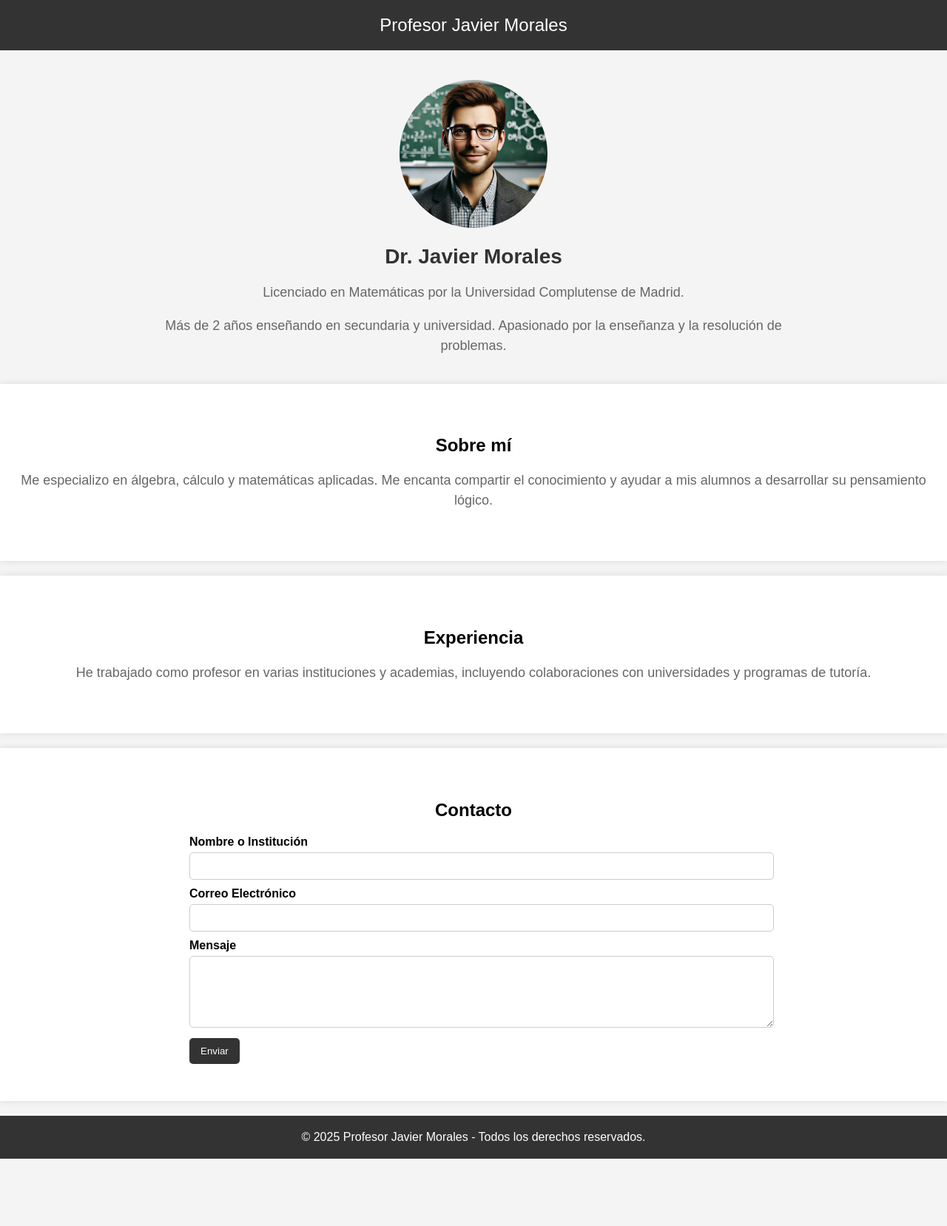
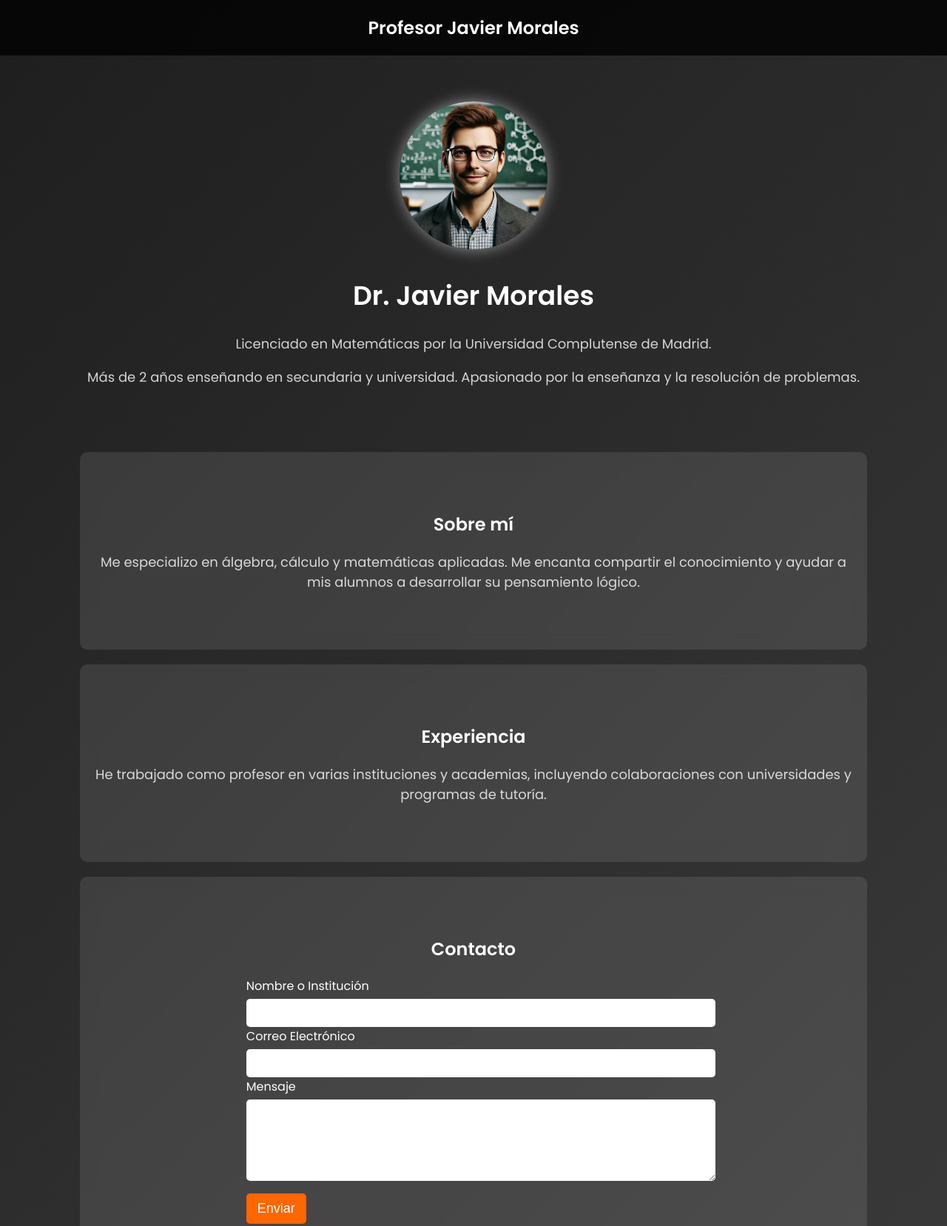
Before and after one commit to JavierMoralesMatematicas/javiermoralesmatematicas.github.io, a plain HTML site: page index.html in a window 1280 px wide. Shown: the top 1657 px of the page at 74% size. Before the commit the page ends 1566 px from the top, so only its background shows below. Drawn offline with Linux system fonts and the light colour scheme.

Commit message:
Update index.html

```diff
--- a/index.html
+++ b/index.html
@@ -4,83 +4,95 @@
     <meta name="viewport" content="width=device-width, initial-scale=1.0">
     <title>Profesor Javier Morales</title>
     <style>
-        body {
-            font-family: Arial, sans-serif;
-            background-color: #f4f4f4;
+        @import url('https://fonts.googleapis.com/css2?family=Poppins:wght@300;400;600&display=swap');body {
+        font-family: 'Poppins', sans-serif;
         margin: 0;
         padding: 0;
+        background: linear-gradient(135deg, #1E1E1E, #3A3A3A);
+        color: white;
+        overflow-x: hidden;
     }
     header {
-            background: #333;
-            color: white;
+        background: rgba(0, 0, 0, 0.8);
         padding: 20px;
         text-align: center;
         font-size: 24px;
+        font-weight: bold;
+        animation: fadeIn 1s ease-in-out;
     }
     .container {
-            width: 80%;
-            margin: auto;
-            max-width: 900px;
-            padding: 20px;
         text-align: center;
+        padding: 50px 20px;
     }
     img {
         width: 200px;
         border-radius: 50%;
         margin-top: 20px;
+        box-shadow: 0 0 20px rgba(255, 255, 255, 0.5);
+        animation: bounce 2s infinite alternate;
     }
     h1 {
-            color: #333;
-            font-size: 28px;
+        font-size: 36px;
+        margin-top: 20px;
     }
     p {
-            color: #666;
         font-size: 18px;
-            line-height: 1.5;
+        opacity: 0.8;
     }
     .section {
-            padding: 50px 0;
+        padding: 60px 20px;
         text-align: center;
-            background: white;
-            margin-bottom: 20px;
-            box-shadow: 0 0 10px rgba(0, 0, 0, 0.1);
+        background: rgba(255, 255, 255, 0.1);
+        margin: 20px auto;
+        width: 80%;
+        border-radius: 10px;
+        backdrop-filter: blur(10px);
+        animation: fadeInUp 1.5s ease-in-out;
     }
     .contact-form {
         width: 60%;
         margin: auto;
         text-align: left;
     }
-        .contact-form label {
-            font-weight: bold;
-            display: block;
-            margin-top: 10px;
-        }
     .contact-form input, .contact-form textarea {
         width: 100%;
         padding: 10px;
         margin-top: 5px;
-            border: 1px solid #ccc;
+        border: none;
         border-radius: 5px;
+        font-size: 16px;
     }
     .contact-form button {
-            background: #333;
+        background: #ff6600;
         color: white;
         padding: 10px 15px;
         border: none;
         border-radius: 5px;
         margin-top: 10px;
         cursor: pointer;
+        font-size: 18px;
+        transition: transform 0.3s ease;
     }
-        .contact-form button:disabled {
-            background: #aaa;
-            cursor: not-allowed;
+    .contact-form button:hover {
+        transform: scale(1.1);
     }
     footer {
-            background: #333;
-            color: white;
+        background: rgba(0, 0, 0, 0.8);
         text-align: center;
         padding: 20px;
         margin-top: 20px;
+    }
+    @keyframes fadeIn {
+        from { opacity: 0; }
+        to { opacity: 1; }
+    }
+    @keyframes fadeInUp {
+        from { opacity: 0; transform: translateY(20px); }
+        to { opacity: 1; transform: translateY(0); }
+    }
+    @keyframes bounce {
+        from { transform: translateY(0); }
+        to { transform: translateY(-10px); }
     }
 </style>
 <script>
@@ -89,11 +101,11 @@
         const name = document.getElementById('name').value;
         const email = document.getElementById('email').value;
         const message = document.getElementById('message').value;
-            const submitButton = document.getElementById('submitButton');fetch("https://formspree.io/f/myzkowdv", {
+        const submitButton = document.getElementById('submitButton');
+
+        fetch("https://formspree.io/f/mnqekowz", {
             method: "POST",
-            headers: {
-                "Content-Type": "application/json"
-            },
+            headers: { "Content-Type": "application/json" },
             body: JSON.stringify({ name, email, message })
         }).then(response => {
             if (response.ok) {
@@ -101,11 +113,11 @@
                 submitButton.disabled = true;
                 setTimeout(() => {
                     submitButton.disabled = false;
-                }, 900000); // 15 minutos en milisegundos
+                }, 900000);
             } else {
                 alert("Error al enviar el mensaje. Inténtalo más tarde.");
             }
-        }).catch(error => {
+        }).catch(() => {
             alert("Error de conexión. Inténtalo más tarde.");
         });
     }
```
Lines whose indentation alone changed are shown as unchanged.
